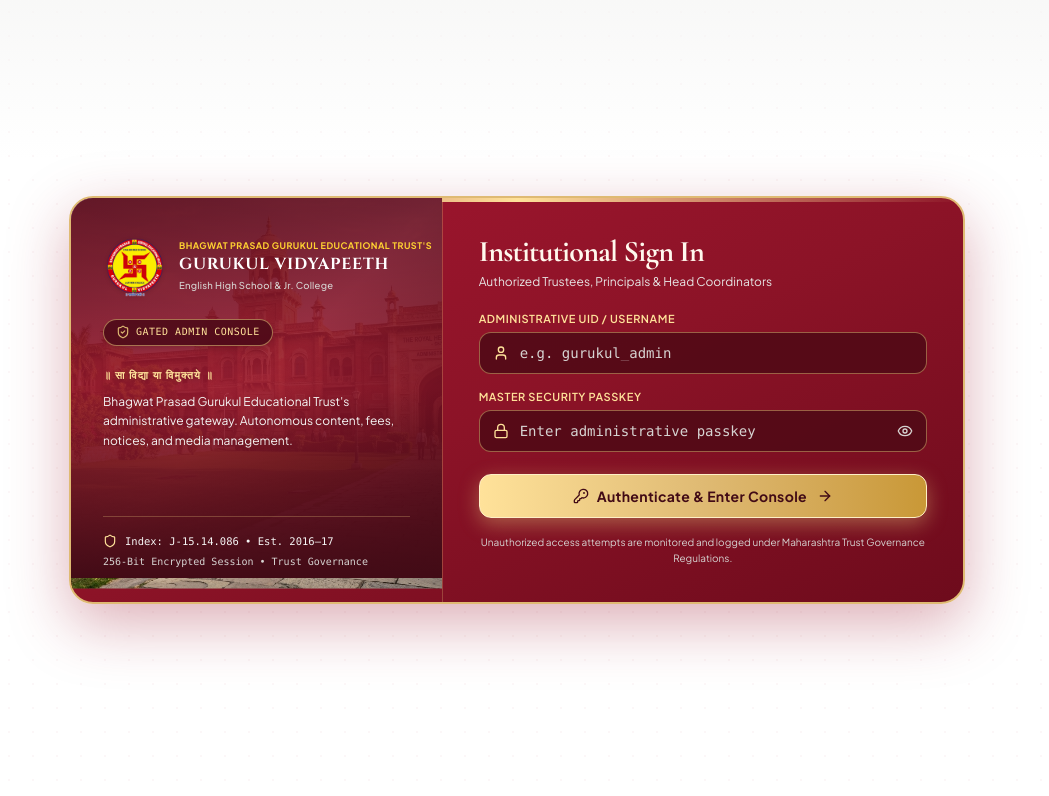
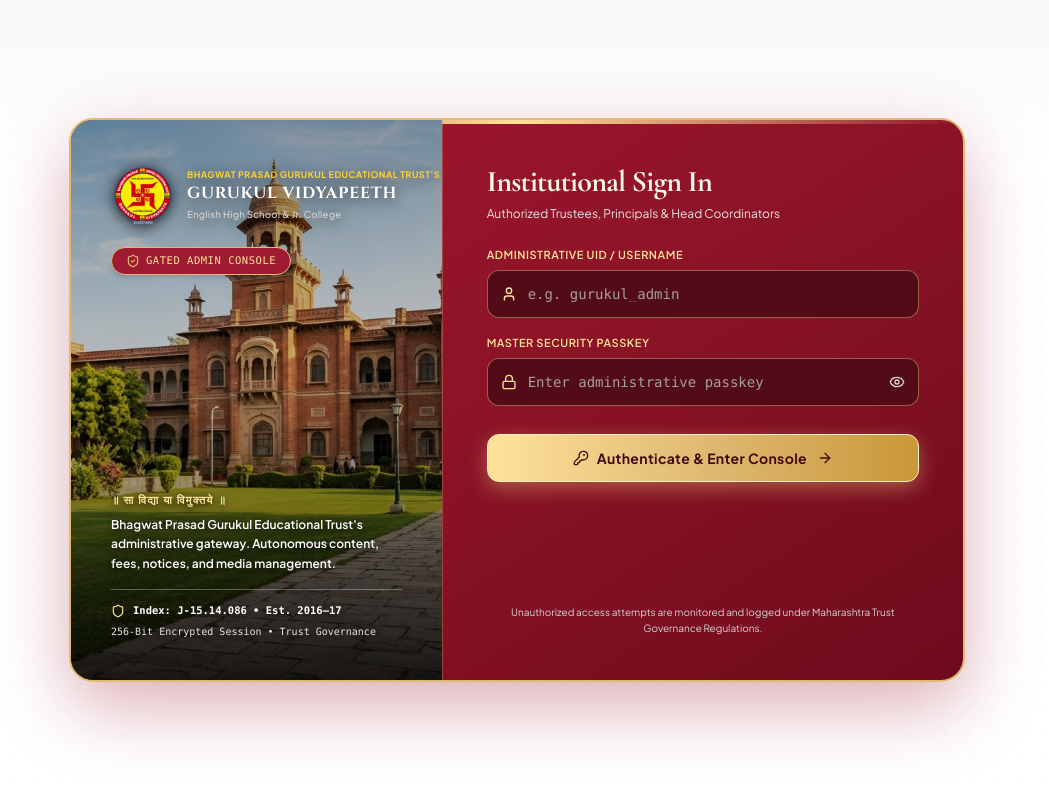
Before and after one commit to steellunknown-ui/Gurukul-Website, a Next.js app: page /admin/login in a window 1280 px wide. Shown: the top 796 px of the page, without its empty margins (123-1172 px from the left). Built offline with nearby package versions, Linux system fonts and the light colour scheme.

Commit message:
style(admin): eliminate all black boxes, make login card taller and spacious, and fix input styling

```diff
--- a/src/app/admin/login/page.tsx
+++ b/src/app/admin/login/page.tsx
@@ -81,78 +81,79 @@
         aria-hidden="true"
       />
 
-      {/* 2. Broad & Compact Two-Column Login Card */}
+      {/* 2. Broad & Longer Two-Column Login Card */}
       <motion.div
         initial={{ opacity: 0, y: 15 }}
         animate={{ opacity: 1, y: 0 }}
         transition={{ duration: 0.5, ease: [0.16, 1, 0.3, 1] }}
-        className="relative z-10 w-full max-w-4xl"
+        className="relative z-10 w-full max-w-4xl min-h-[560px] md:min-h-[580px] flex items-center"
       >
-        <div className="relative rounded-3xl bg-gradient-to-br from-[#A31630] via-[#8C1327] to-[#6E0B1C] text-white border-2 border-[#DFBA73] shadow-[0_20px_60px_rgba(158,27,50,0.35)] overflow-hidden">
+        <div className="w-full relative rounded-3xl bg-gradient-to-br from-[#A31630] via-[#8C1327] to-[#6E0B1C] text-white border-2 border-[#DFBA73] shadow-[0_25px_70px_rgba(158,27,50,0.35)] overflow-hidden">
           {/* Inner Golden Top Trim Accent */}
           <div className="absolute top-0 inset-x-0 h-1 bg-gradient-to-r from-transparent via-[#FFE29A] to-transparent pointer-events-none" />
 
-          <div className="grid grid-cols-1 md:grid-cols-12">
+          <div className="grid grid-cols-1 md:grid-cols-12 min-h-[560px]">
             {/* =========================================================================
-                LEFT COLUMN: Institutional Identity & Heritage (Campus Photo as Background)
+                LEFT COLUMN: Institutional Visual & Heritage (Full Photo, No Black Boxes)
                 ========================================================================= */}
-            <div className="md:col-span-5 relative p-6 sm:p-7 lg:p-8 overflow-hidden border-b md:border-b-0 md:border-r border-[#DFBA73]/30 flex flex-col justify-between space-y-6">
-              {/* Architectural Campus Photo Background with Luminous Bright Maroon Veil */}
+            <div className="md:col-span-5 relative p-7 sm:p-9 lg:p-10 overflow-hidden border-b md:border-b-0 md:border-r border-[#DFBA73]/30 flex flex-col justify-between">
+              {/* Natural Campus Photo Background - Full View with Soft Film */}
               <div className="absolute inset-0 z-0 select-none pointer-events-none">
                 <Image
                   src="/images/admin/admin-campus-entrance.jpg"
                   alt="Gurukul Vidyapeeth Central Administrative Block"
                   fill
-                  sizes="(max-width: 768px) 100vw, 420px"
-                  className="object-cover scale-105"
+                  sizes="(max-width: 768px) 100vw, 440px"
+                  className="object-cover"
                   priority
                 />
-                {/* Dual-layer rich bright maroon overlay: highlights architecture while preserving crisp readability */}
-                <div className="absolute inset-0 bg-gradient-to-br from-[#8C1327]/92 via-[#9E1B32]/88 to-[#5C0A19]/95" />
-                <div className="absolute inset-0 bg-gradient-to-t from-[#420B16] via-transparent to-black/30" />
+                {/* Single smooth transparent-to-dark gradient so text has natural contrast without any boxes */}
+                <div className="absolute inset-0 bg-gradient-to-t from-black/85 via-black/20 to-black/35 pointer-events-none" />
               </div>
 
-              {/* Foreground Content Stack */}
-              <div className="relative z-10 space-y-4">
-                {/* Crest & Trust Title without the box bubble */}
-                <div className="space-y-2.5">
-                  <div className="py-0.5">
+              {/* Top: Logo & Console Badge (No Black Boxes) */}
+              <div className="relative z-10 space-y-3">
+                <div className="drop-shadow-[0_2px_8px_rgba(0,0,0,0.9)]">
                   <CrestLogo variant="light" />
                 </div>
 
-                  <div className="inline-flex items-center gap-1.5 px-3 py-1 rounded-full bg-[#4E0B19]/90 border border-[#DFBA73]/60 text-[#FFE29A] text-[10px] font-mono tracking-wider uppercase shadow-md backdrop-blur-xs">
+                <div>
+                  <div className="inline-flex items-center gap-1.5 px-3.5 py-1 rounded-full bg-[#9E1B32] border border-[#DFBA73] text-[#FFE29A] text-[10.5px] font-mono tracking-wider uppercase shadow-md">
                     <ShieldCheck className="w-3.5 h-3.5 text-[#DFBA73]" />
                     <span>Gated Admin Console</span>
                   </div>
                 </div>
+              </div>
 
-                <div className="space-y-2 pt-1">
-                  <span className="text-[10.5px] font-serif font-bold text-[#FFE29A] tracking-widest uppercase block drop-shadow-sm">
+              {/* Bottom: Institutional Motto & Governance (Clean Text with Shadow, No Boxes) */}
+              <div className="relative z-10 space-y-4 pt-6 drop-shadow-[0_2px_5px_rgba(0,0,0,0.95)]">
+                <div className="space-y-1.5">
+                  <span className="text-[11px] font-serif font-bold text-[#FFE29A] tracking-widest uppercase block drop-shadow-sm">
                     ॥ सा विद्या या विमुक्तये ॥
                   </span>
-                  <p className="text-xs text-stone-100 leading-relaxed drop-shadow-sm">
+                  <p className="text-xs text-white leading-relaxed font-semibold">
                     Bhagwat Prasad Gurukul Educational Trust&apos;s administrative gateway. Autonomous content, fees, notices, and media management.
                   </p>
                 </div>
+
+                <div className="pt-3 border-t border-white/30 space-y-1 text-[10.5px] font-mono text-stone-100">
+                  <div className="flex items-center gap-2 font-bold text-white">
+                    <Shield className="w-3.5 h-3.5 text-[#FFE29A] shrink-0" />
+                    <span>Index: J-15.14.086 • Est. 2016–17</span>
                   </div>
-
-              {/* Compliance & Security Badges (Compact) */}
-              <div className="relative z-10 pt-4 border-t border-[#DFBA73]/30 space-y-1 text-[10.5px] font-mono text-stone-200">
-                <div className="flex items-center gap-2">
-                  <Shield className="w-3.5 h-3.5 text-[#FFE29A] shrink-0" />
-                  <span className="text-stone-100">Index: J-15.14.086 • Est. 2016–17</span>
+                  <div className="text-[10px] text-stone-200">
+                    256-Bit Encrypted Session • Trust Governance
                   </div>
-                <div className="text-[10px] text-stone-300">
-                  256-Bit Encrypted Session • Trust Governance
                 </div>
               </div>
             </div>
 
             {/* =========================================================================
-                RIGHT COLUMN: Authentication Form (Clean, Broad & Shorter Height)
+                RIGHT COLUMN: Authentication Form (Longer, Spacious & Royal Maroon)
                 ========================================================================= */}
-            <div className="md:col-span-7 p-6 sm:p-8 lg:p-9 flex flex-col justify-center">
-              <div className="mb-5 space-y-1">
+            <div className="md:col-span-7 p-7 sm:p-9 lg:p-11 flex flex-col justify-between">
+              <div>
+                <div className="mb-6 space-y-1.5">
                   <h1 className="font-editorial text-2xl sm:text-3xl font-bold tracking-tight text-[#FFF8ED]">
                     Institutional Sign In
                   </h1>
@@ -166,7 +167,7 @@
                   <motion.div
                     initial={{ opacity: 0, y: -6 }}
                     animate={{ opacity: 1, y: 0 }}
-                  className="mb-4 p-3 rounded-xl bg-[#4A0A15] border border-red-400/50 text-red-100 text-xs flex items-center gap-2.5 shadow-sm"
+                    className="mb-5 p-3 rounded-xl bg-[#4A0A15] border border-red-400/50 text-red-100 text-xs flex items-center gap-2.5 shadow-sm"
                   >
                     <AlertCircle className="w-4 h-4 text-red-300 shrink-0" />
                     <span className="font-medium text-[11.5px]">{errorMessage}</span>
@@ -178,17 +179,17 @@
                   <motion.div
                     initial={{ opacity: 0, scale: 0.96 }}
                     animate={{ opacity: 1, scale: 1 }}
-                  className="mb-4 p-3 rounded-xl bg-emerald-950/90 border border-emerald-400 text-emerald-200 text-xs flex items-center gap-2.5 shadow-sm"
+                    className="mb-5 p-3 rounded-xl bg-emerald-950/90 border border-emerald-400 text-emerald-200 text-xs flex items-center gap-2.5 shadow-sm"
                   >
                     <CheckCircle2 className="w-4 h-4 text-emerald-300 shrink-0" />
                     <span className="font-medium text-[11.5px]">Credentials certified. Launching dashboard...</span>
                   </motion.div>
                 )}
 
-              {/* Compact Form */}
-              <form onSubmit={handleSubmit} className="space-y-3.5">
+                {/* Authentication Form with Comfortable Height Inputs */}
+                <form onSubmit={handleSubmit} className="space-y-4">
                   {/* Username Input */}
-                <div className="space-y-1">
+                  <div className="space-y-1.5">
                     <label
                       htmlFor="admin-username"
                       className="block text-[11px] font-semibold text-[#FFE29A] uppercase tracking-wider"
@@ -207,13 +208,13 @@
                         value={username}
                         onChange={(e) => setUsername(e.target.value)}
                         placeholder="e.g. gurukul_admin"
-                      className="w-full pl-10 pr-4 py-2.5 rounded-xl bg-[#520B17]/90 border border-[#DFBA73]/50 text-white placeholder-stone-300 text-sm focus:outline-none focus:border-[#FFE29A] focus:ring-2 focus:ring-[#FFE29A]/30 transition-all font-mono"
+                        className="w-full pl-10 pr-4 h-12 rounded-xl bg-[#540B18] border border-[#DFBA73]/50 text-white placeholder-stone-400 text-sm focus:outline-none focus:border-[#FFE29A] focus:ring-2 focus:ring-[#FFE29A]/30 transition-all font-mono shadow-inner [&:-webkit-autofill]:bg-[#540B18] [&:-webkit-autofill]:text-white"
                       />
                     </div>
                   </div>
 
                   {/* Password Input */}
-                <div className="space-y-1">
+                  <div className="space-y-1.5">
                     <label
                       htmlFor="admin-password"
                       className="block text-[11px] font-semibold text-[#FFE29A] uppercase tracking-wider"
@@ -232,7 +233,7 @@
                         value={password}
                         onChange={(e) => setPassword(e.target.value)}
                         placeholder="Enter administrative passkey"
-                      className="w-full pl-10 pr-11 py-2.5 rounded-xl bg-[#520B17]/90 border border-[#DFBA73]/50 text-white placeholder-stone-300 text-sm focus:outline-none focus:border-[#FFE29A] focus:ring-2 focus:ring-[#FFE29A]/30 transition-all font-mono"
+                        className="w-full pl-10 pr-11 h-12 rounded-xl bg-[#540B18] border border-[#DFBA73]/50 text-white placeholder-stone-400 text-sm focus:outline-none focus:border-[#FFE29A] focus:ring-2 focus:ring-[#FFE29A]/30 transition-all font-mono shadow-inner [&:-webkit-autofill]:bg-[#540B18] [&:-webkit-autofill]:text-white"
                       />
                       <button
                         type="button"
@@ -250,11 +251,11 @@
                   </div>
 
                   {/* Radiant Golden CTA Button */}
-                <div className="pt-2">
+                  <div className="pt-3">
                     <button
                       type="submit"
                       disabled={isLoading || isSuccess}
-                    className="w-full min-h-[44px] inline-flex items-center justify-center gap-2 px-5 py-2.5 rounded-xl bg-gradient-to-r from-[#FFE29A] via-[#DFBA73] to-[#C99836] hover:brightness-105 active:scale-[0.99] text-[#420B16] font-black text-sm tracking-wide border border-[#FFF0C7] shadow-[0_6px_20px_rgba(223,186,115,0.45)] transition-all cursor-pointer disabled:opacity-50"
+                      className="w-full h-12 inline-flex items-center justify-center gap-2 px-5 rounded-xl bg-gradient-to-r from-[#FFE29A] via-[#DFBA73] to-[#C99836] hover:brightness-105 active:scale-[0.99] text-[#420B16] font-black text-sm tracking-wide border border-[#FFF0C7] shadow-[0_6px_20px_rgba(223,186,115,0.45)] transition-all cursor-pointer disabled:opacity-50"
                     >
                       {isLoading ? (
                         <>
@@ -276,9 +277,10 @@
                     </button>
                   </div>
                 </form>
+              </div>
 
               {/* Bottom Security Note */}
-              <p className="mt-4 text-[10px] text-stone-300 text-center leading-relaxed">
+              <p className="mt-6 text-[10px] text-stone-300 text-center leading-relaxed">
                 Unauthorized access attempts are monitored and logged under Maharashtra Trust Governance Regulations.
               </p>
             </div>
```
Lines whose indentation alone changed are shown as unchanged.
